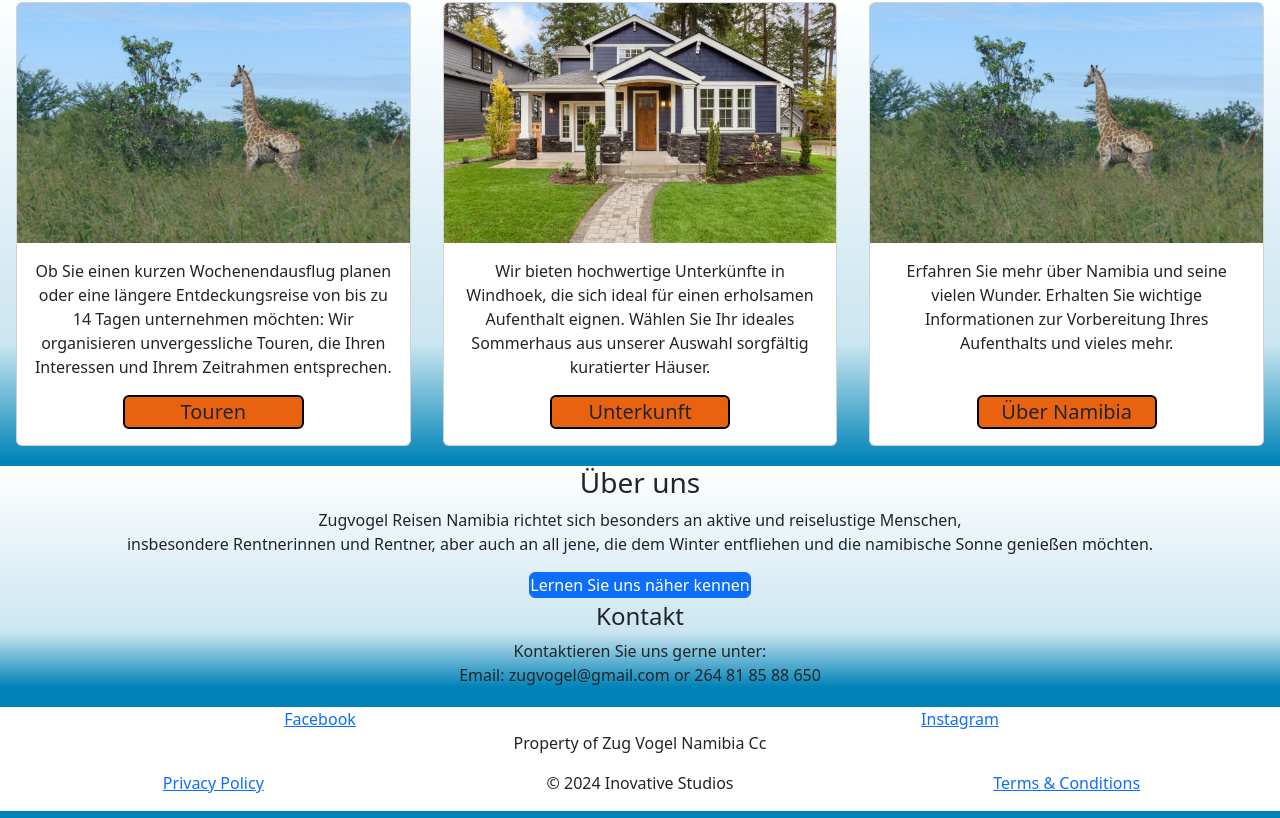
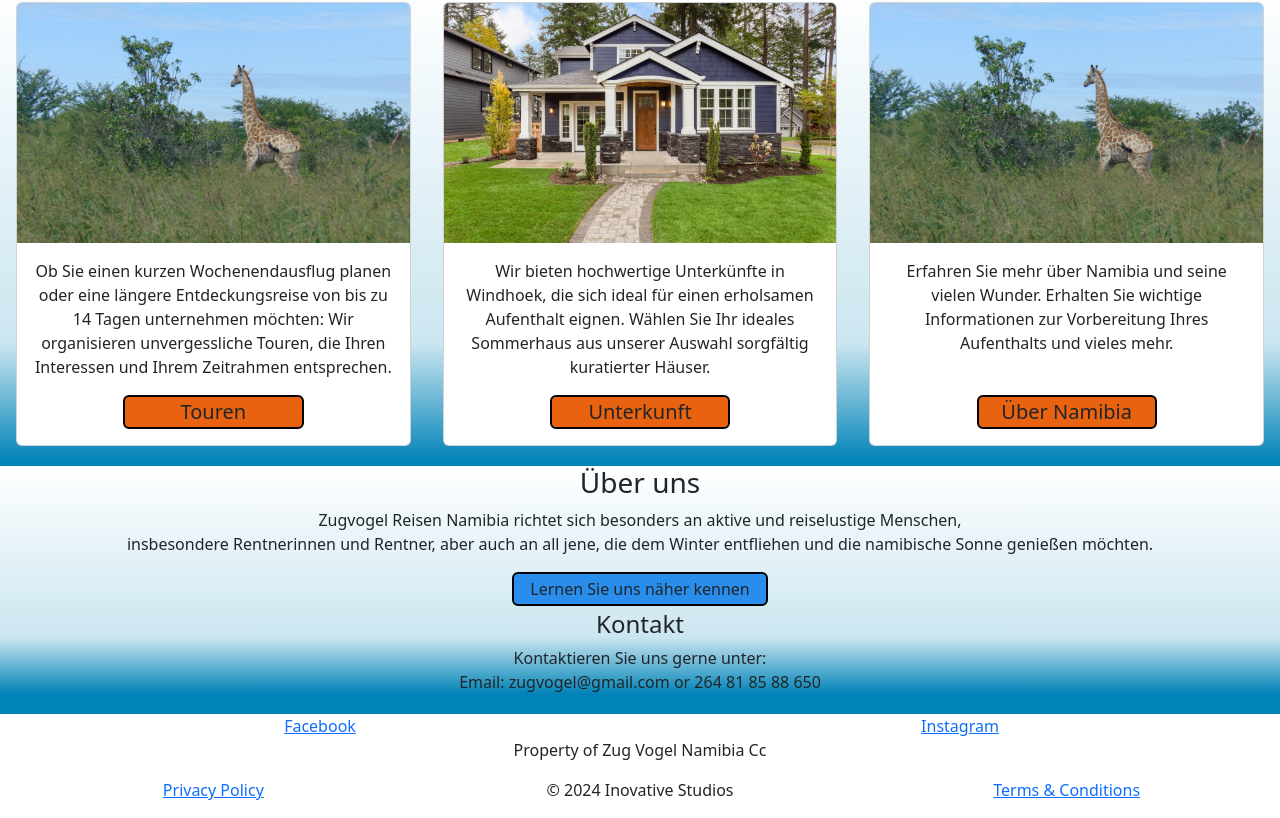
Before and after one commit to Inotila/Zug-Vogel, a React (Create React App) app in the folder frontend/: page / in a window 1280 px wide. Shown: the part 448-1266 px from the top of the page. Built offline with nearby package versions, Linux system fonts and the light colour scheme.

Commit message:
Added hover style to btn

```diff
--- a/frontend/src/components/home/assets/css/home.css
+++ b/frontend/src/components/home/assets/css/home.css
@@ -121,12 +121,24 @@ background: linear-gradient(
 }
 
 .home-btn:hover {
-  background-color: #c64900; /* Slightly darker shade on hover */
+  background-color: #c64900;
   color: #fff !important;
   font-weight:bold !important;
 }
 
-.card-title {
+.card-title, .about-us-btn-text {
   margin-bottom: 3px !important;
   margin-top: 3px !important;
 }
+
+.home-about-us-btn {
+  background-color: #288deb !important;
+  border: 2px solid #000000 !important;
+  width: auto;
+}
+
+.home-about-us-btn:hover {
+  background-color: #0275e1 !important;
+  color: #fff !important;
+  font-weight:bold !important;
+}
--- a/frontend/src/components/home/home.tsx
+++ b/frontend/src/components/home/home.tsx
@@ -79,8 +79,10 @@ const HomePage: React.FC = () => {
               insbesondere Rentnerinnen und Rentner, aber auch an all jene, die dem Winter entfliehen und
               die namibische Sonne genießen möchten.
             </p>
-            <Link to="/" className="btn btn-primary mt-auto">
-              Lernen Sie uns näher kennen
+            <Link to="/" className="btn home-about-us-btn mt-auto">
+              <p className='about-us-btn-text mx-3'>
+                Lernen Sie uns näher kennen
+              </p>
             </Link>
             <h4 className='mt-1'>Kontakt</h4>
             <p>Kontaktieren Sie uns gerne unter:
```
